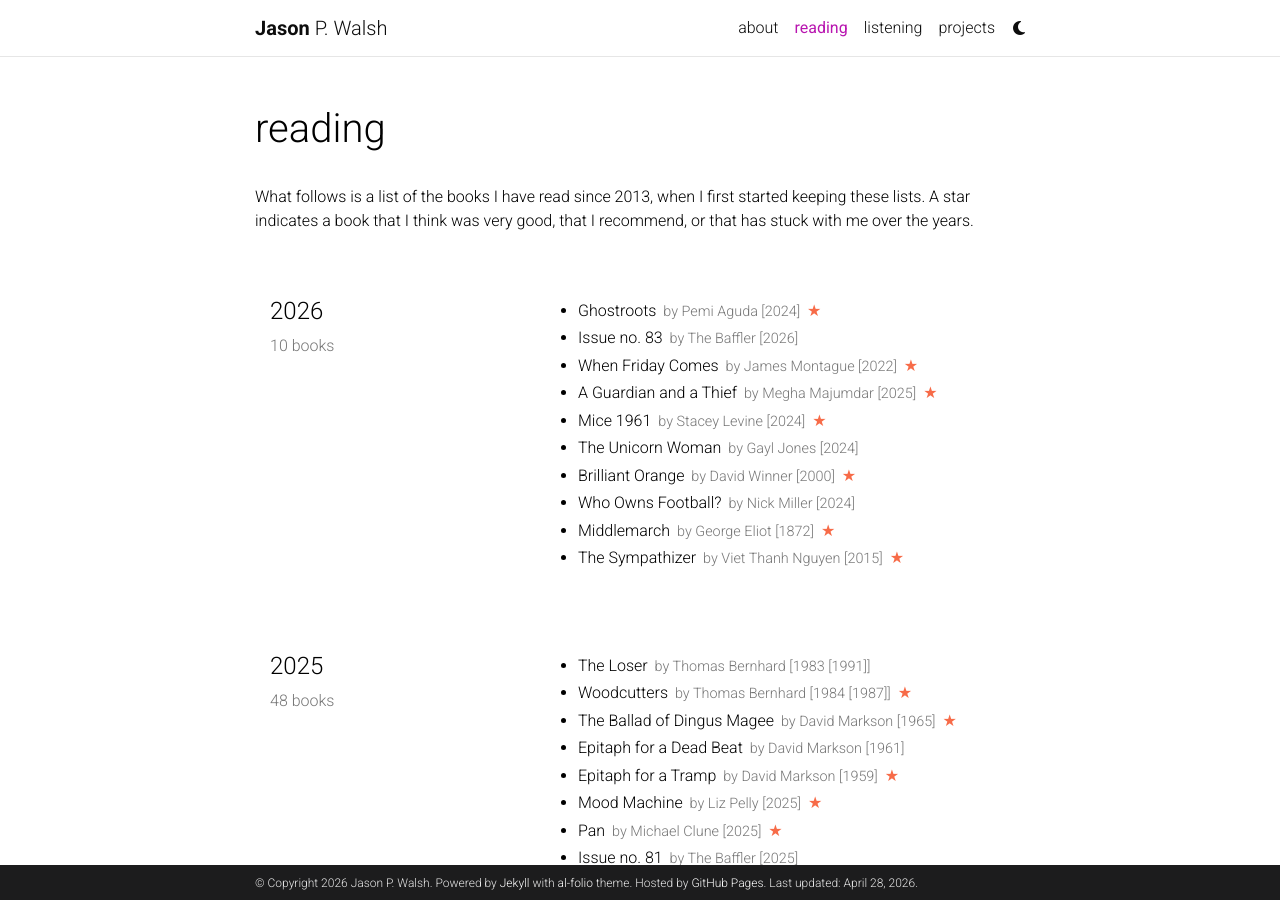
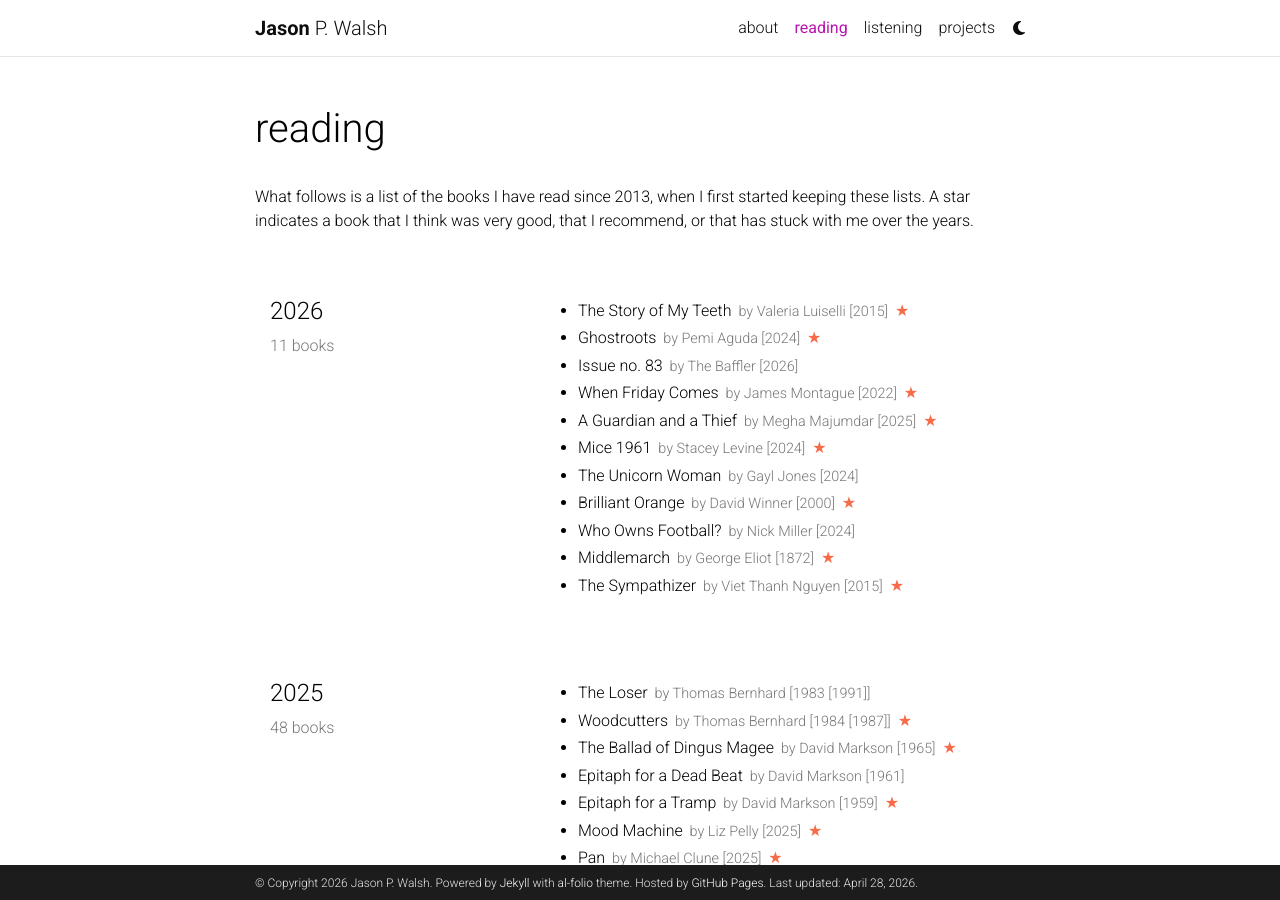
Before and after one commit to jwals23/jwals23.github.io, a Jekyll site: the page built from _pages/reading.md, in a window 1280 px wide and 900 px high. Built offline with Jekyll 4.4.1, drawn with Linux system fonts in a browser that asks for light colours; comment, search, counter and statistics services are not loaded; a style sheet for code colours, icons or effects is not loaded.

Commit message:
Update reading.yml

```diff
--- a/_data/reading.yml
+++ b/_data/reading.yml
@@ -1,6 +1,11 @@
 list:
   - year: "2026"
     books:
+      - title: The Story of My Teeth
+        author: Valeria Luiselli
+        year: 2015
+        star: yes
+
       - title: Ghostroots
         author: Pemi Aguda
         year: 2024
```
